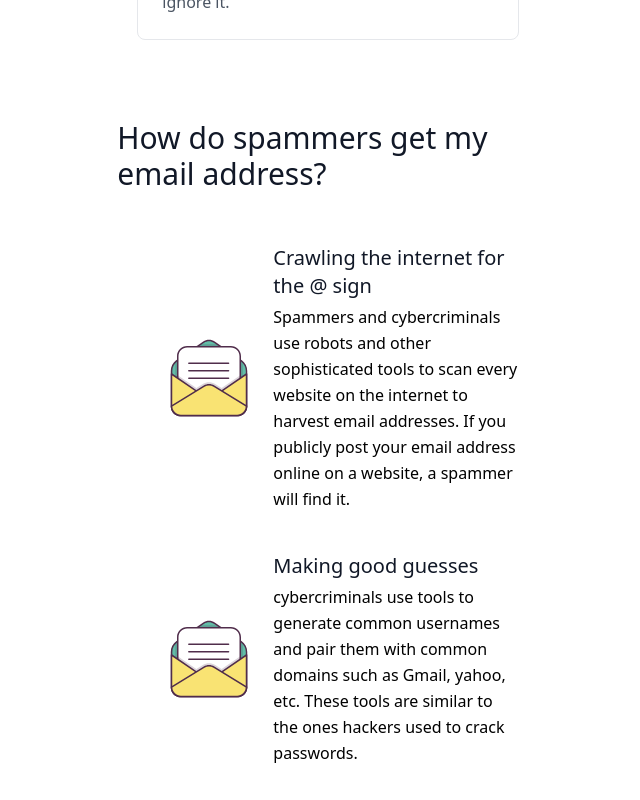
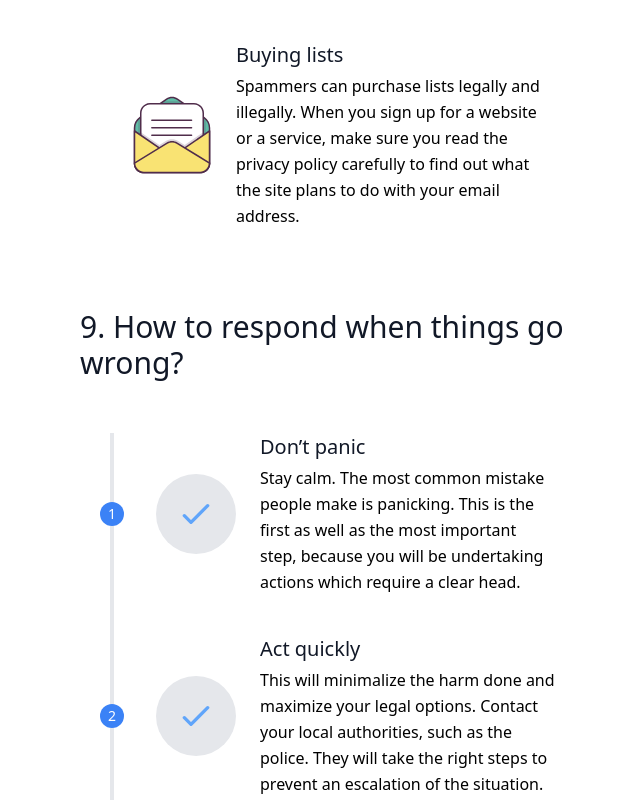
Before and after one commit to laurens-mesure/internationaal_project, a React (Create React App) app: page / in a window 1280 px wide. Shown: the part 9800-10600 px from the top of the page, without its empty margins (312-952 px from the left). Built offline with nearby package versions, Linux system fonts and the light colour scheme.

Commit message:
Unified width rules

```diff
--- a/src/Components/AcquireEmailAddresses.tsx
+++ b/src/Components/AcquireEmailAddresses.tsx
@@ -26,7 +26,7 @@ const data = [
 
 const AcquireEmailAddresses: React.FC = () => {
     return (
-        <div className="mx-auto w-11/12 sm:w-2/3 xl:w-1/3">
+        <div>
             <h2 className="dark:text-gray-200 sm:text-3xl text-2xl font-medium title-font text-gray-900 mb-3">
                 How do spammers get my email address?
             </h2>
--- a/src/Components/AgeGroups.tsx
+++ b/src/Components/AgeGroups.tsx
@@ -5,7 +5,7 @@ import WheelchairIcon from "../assets/img/wheelchair.svg";
 
 const AgeGroups: React.FC = () => {
     return (
-        <section className="mx-auto w-11/12 sm:w-2/3 xl:w-1/3 text-lg mb-4 mt-4">
+        <section className="text-lg mb-4 mt-4">
             <div className="flex flex-col md:flex-row items-center justify-center mb-6">
                 <img
                     src={WheelchairIcon}
--- a/src/Components/HowToRespond.tsx
+++ b/src/Components/HowToRespond.tsx
@@ -40,10 +40,7 @@ const data = [
 ];
 
 const listItems = data.map((item, key) => (
-    <div
-        className="flex relative pb-10 sm:items-center md:w-2/3 mx-auto"
-        key={key}
-    >
+    <div className="flex relative pb-10 sm:items-center mx-auto" key={key}>
         <div className="h-full w-6 absolute inset-0 flex items-center justify-center">
             <div className="h-full w-1 dark:bg-gray-800 pointer-events-none bg-gray-200"></div>
         </div>
@@ -81,7 +78,7 @@ const listItems = data.map((item, key) => (
 
 const HowToRespond: React.FC = () => {
     return (
-        <div className="mx-auto w-11/12 sm:w-2/3 xl:w-1/3 mb-10">
+        <div className="mb-10">
             <h2 className="dark:text-gray-200 sm:text-3xl text-2xl font-medium title-font text-gray-900 mb-3">
                 9. How to respond when things go wrong?
             </h2>
--- a/src/Components/MostCommonPhishingPlaces.tsx
+++ b/src/Components/MostCommonPhishingPlaces.tsx
@@ -6,7 +6,7 @@ import MostPhishingAttacksPerCountry from "../assets/img/MostPhishingAttacksPerC
 
 const MostCommonPhishingPlaces: React.FC = () => {
     return (
-        <div className="mx-auto w-11/12 sm:w-2/3 xl:w-1/3 text-lg mb-4 my-20">
+        <div className="text-lg mb-4 my-20">
             <h1 className="dark:text-gray-200 sm:text-3xl text-2xl font-medium title-font text-gray-900 mb-3">
                 Where does the most phishing take place?
             </h1>
--- a/src/Components/OriginStory.tsx
+++ b/src/Components/OriginStory.tsx
@@ -4,7 +4,7 @@ import MapIcon from "../assets/img/map.svg";
 
 const OriginStory: React.FC = () => {
     return (
-        <section className="mx-auto w-11/12 sm:w-2/3 xl:w-1/3 text-gray-700 text-lg mb-4 mt-4">
+        <section className="text-gray-700 text-lg mb-4 mt-4">
             <div className="flex flex-col md:flex-row justify-between">
                 <div className="">
                     <h1 className="dark:text-gray-200 sm:text-3xl text-2xl font-medium title-font text-gray-900 mb-3">
@@ -16,7 +16,7 @@ const OriginStory: React.FC = () => {
                         passwords.
                     </p>
                 </div>
-                <img src={MapIcon} alt="Map" className="w-1/4 mx-auto mb-6"/>
+                <img src={MapIcon} alt="Map" className="w-1/4 mx-auto mb-6" />
             </div>
             <p className="mb-3 dark:text-white">
                 By analogy with the sport of angling &#127907;, these Internet
@@ -25,16 +25,18 @@ const OriginStory: React.FC = () => {
                 users.
             </p>
             <p className="mb-3 dark:text-white">
-                They knew that most users wouldn't take the bait, but a few likely
-                would.
+                They knew that most users wouldn't take the bait, but a few
+                likely would.
             </p>
 
             <p className="mb-3 dark:text-white">
-                Phishing originates from the 90s with hackers impersonating ISP employees using spoof mails and
-                contacting the customers asking for their private information. After that, the hackers started using
-                phishing for targeting online payment systems and eCommerce. Next, hackers would start exploiting the
-                use of popup windows to gather sensitive information. From there on, the use of phishing has really
-                taken off.
+                Phishing originates from the 90s with hackers impersonating ISP
+                employees using spoof mails and contacting the customers asking
+                for their private information. After that, the hackers started
+                using phishing for targeting online payment systems and
+                eCommerce. Next, hackers would start exploiting the use of popup
+                windows to gather sensitive information. From there on, the use
+                of phishing has really taken off.
             </p>
         </section>
     );
--- a/src/Components/PhishingTypes.tsx
+++ b/src/Components/PhishingTypes.tsx
@@ -71,7 +71,7 @@ const listItems = data.map((d, key) => (
 const PhishingTypes: React.FC = () => {
     return (
         <React.Fragment>
-            <div className="mx-auto w-11/12 sm:w-2/3 xl:w-1/3">
+            <div>
                 <div className="flex flex-col items-center sm:items-start md:flex-row justify-between mb-6">
                     <img src={TypeIcon} alt="types" className="w-1/3 mr-10" />
                     <div className="w-2/3">
--- a/src/Components/PreventPhishingAttacks.tsx
+++ b/src/Components/PreventPhishingAttacks.tsx
@@ -72,7 +72,7 @@ const listItems = data.map((item, key) => (
 
 const PreventPhishingAttacks: React.FC = () => {
     return (
-        <div className="mx-auto w-11/12 sm:w-2/3 xl:w-1/3 mb-10">
+        <div className="mb-10">
             <h2 className="dark:text-gray-200 sm:text-3xl text-2xl font-medium title-font mb-2 text-gray-900">
                 Preventing phishing attacks
             </h2>
--- a/src/Components/WhatIs.tsx
+++ b/src/Components/WhatIs.tsx
@@ -6,7 +6,7 @@ import UrlTester from "./UrlTester";
 
 const WhatIs: React.FC = () => {
     return (
-        <section className="mx-auto w-11/12 sm:w-2/3 xl:w-1/3 text-lg mt-4 mb-20">
+        <section className="mx-auto text-lg mt-4 mb-20">
             <img
                 src={FishingIcon}
                 alt="Phishing"
@@ -44,11 +44,12 @@ const WhatIs: React.FC = () => {
             </p>
 
             <p className="mb-10 dark:text-white">
-                Phishing is used by criminals mostly for financial gain. It is also often used to gain a foothold in
-                corporate or governmental networks as a part of a larger attack.
+                Phishing is used by criminals mostly for financial gain. It is
+                also often used to gain a foothold in corporate or governmental
+                networks as a part of a larger attack.
             </p>
 
-            <UrlTester/>
+            <UrlTester />
         </section>
     );
 };
--- a/src/Components/WhyPhishing.tsx
+++ b/src/Components/WhyPhishing.tsx
@@ -5,7 +5,7 @@ import SearchingIcon from "../assets/img/searching.svg";
 
 const WhyPhishing: React.FC = () => {
     return (
-        <section className="mx-auto items-center sm:items-start w-11/12 sm:w-2/3 xl:w-1/3 text-gray-700 text-lg mt-4 dark:text-gray-200 mb-20 flex flex-col-reverse md:flex-row">
+        <section className="items-center sm:items-start text-gray-700 text-lg mt-4 dark:text-gray-200 mb-20 flex flex-col-reverse md:flex-row">
             <div>
                 <h1 className="text-2xl 2xl:font-bold mb-4 mt-2 dark:text-white text-center sm:text-left">
                     Why phishing?
--- a/src/Views/Frontpage.tsx
+++ b/src/Views/Frontpage.tsx
@@ -14,7 +14,7 @@ import HowToRespond from "../Components/HowToRespond";
 
 const Frontpage: React.FC = () => {
     return (
-        <div className="p-2 dark:bg-gray-900">
+        <div className="p-2 w-11/12 sm:w-2/3 xl:w-2/5 dark:bg-gray-900 flex flex-col mx-auto">
             <WhatIs />
             <OriginStory />
             <WhyPhishing />
```
